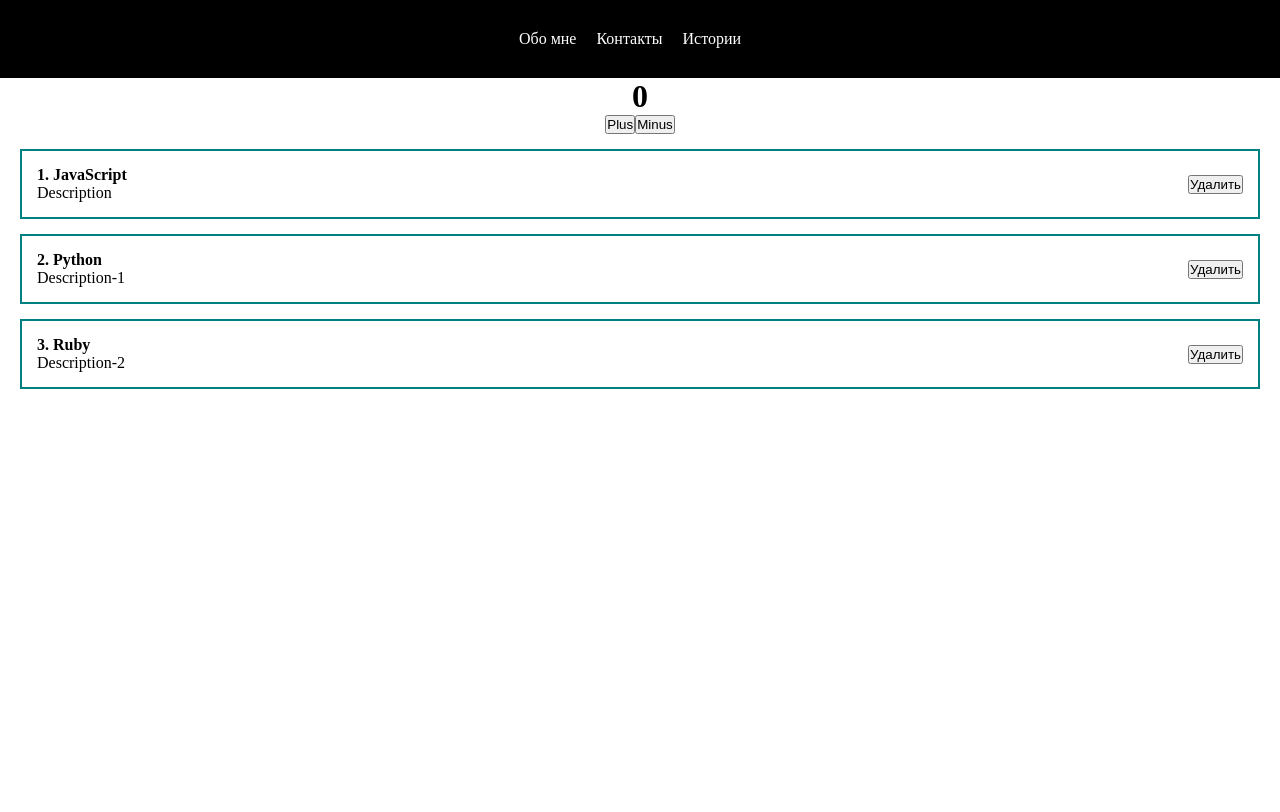
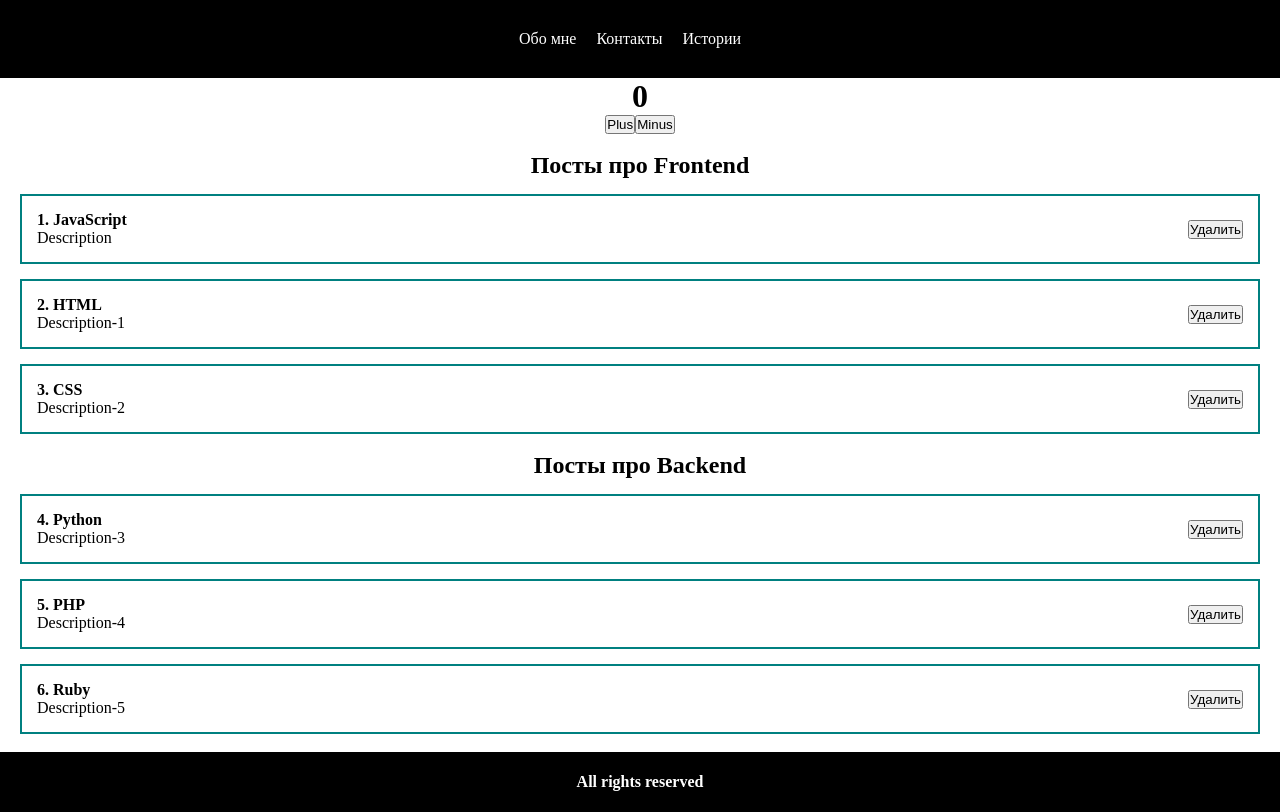
Before and after one commit to igoroshust/javascript_hw_fpw, a React (Create React App) app in the folder react-webinar/my-app/: page / in a window 1280 px wide. Built offline with nearby package versions, Linux system fonts and the light colour scheme.

Commit message:
feat: add PostsList

```diff
--- a/react-webinar/my-app/src/App.js
+++ b/react-webinar/my-app/src/App.js
@@ -7,6 +7,7 @@ import Counter from "./components/Counter/Counter";
 import ClassCounter from "./components/Counter/ClassCounter";
 import Footer from "./components/Footer/Footer";
 import PostItem from "./components/PostItem/PostItem";
+import PostList from "./components/PostList/PostList";
 // import Home from "./components/Home/Home";
 // import Users from "./components/Users/Users";
 import "./styles/App.css";
@@ -31,20 +32,30 @@ ui.initOAuth({
 
 function App() {
 
-    const state = useState()
+    /* Состояние с массивом постов */
+    const [posts, setPosts] = useState([
+        {id: 1, title: 'JavaScript', body: 'Description'},
+        {id: 2, title: 'HTML', body: 'Description-1'},
+        {id: 3, title: 'CSS', body: 'Description-2'}
+    ])
 
+    const [posts1, setPosts1] = useState([
+        {id: 4, title: 'Python', body: 'Description-3'},
+        {id: 5, title: 'PHP', body: 'Description-4'},
+        {id: 6, title: 'Ruby', body: 'Description-5'}
+    ])
+
+    /* Массив обычных объектов необходимо преобразовать в массив React-элементов (с помощью map) */
   return (
-  <>
-    <div className="App">
-         <Header />
-        <div className="content">
-            <ClassCounter />
-            <PostItem post={ {id: 1, title: 'JavaScript', body: 'Description'} } />
-            <PostItem post={ {id: 2, title: 'Python', body: 'Description-1'} } />
-            <PostItem post={ {id: 3, title: 'Ruby', body: 'Description-2'} } />
+        <div className="App">
+           <Header />
+            <div className="content">
+                <ClassCounter /> <br />
+                <PostList posts={posts} title={"Посты про Frontend"} /> <br />
+                <PostList posts={posts1} title={"Посты про Backend"} /> <br />
+            </div>
+            <Footer />
         </div>
-    </div>
-    </>
   );
 }
 
--- /dev/null
+++ b/react-webinar/my-app/src/components/PostList/PostList.jsx
@@ -0,0 +1,26 @@
+import React, { useState } from "react";
+import PostItem from '../PostItem/PostItem';
+
+
+/* принимаем список постов, посты принимаем извне через пропсы, но поскольку props - объект,
+то можно из props сразу вытащить нужное для нас поле */
+const PostList = ({ posts, title }) => {
+
+    return (
+    <>
+        <h2 style={{ textAlign: 'center' }}>{ title }</h2>
+        {/* map - получение нового массива с преобразованными элементами */}
+        {/* Преобразуем каждый элемент поста в React-элемент (элемент jsx) */}
+        {/* Для каждого поста в массиве отрисовываем PostItem и как props передаём туда объект */}
+        {/* При создании списка нужно указывать ключ, храняющий уникальное значение (id объекта, как правило) */}
+        {/* Ключи позволяют алгоритмам React наиболее эффективно делать рендеринг
+        и перерисовывать только элементы, в которых произошли измнения */}
+        {posts.map(post =>
+            <PostItem post={post} key={post.id} />
+        )}
+    </>
+
+    );
+}
+
+export default PostList;
```
